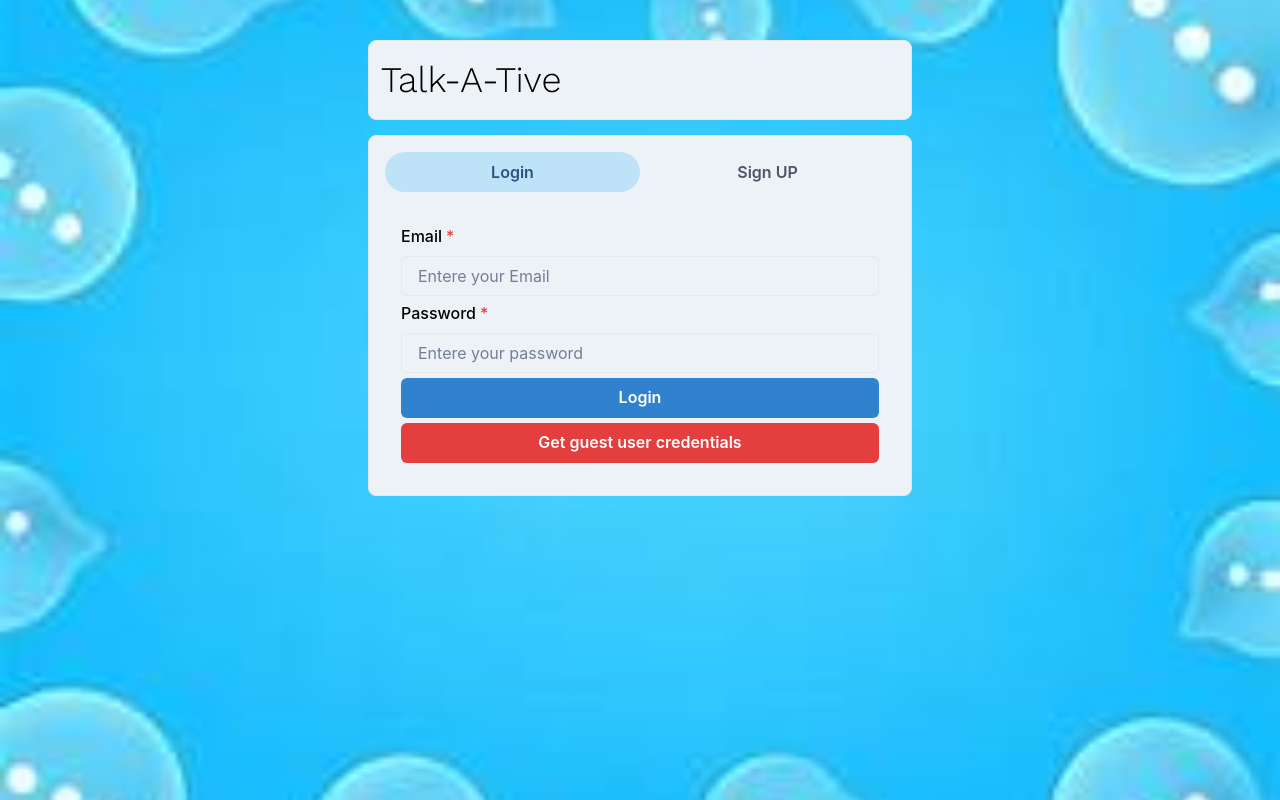
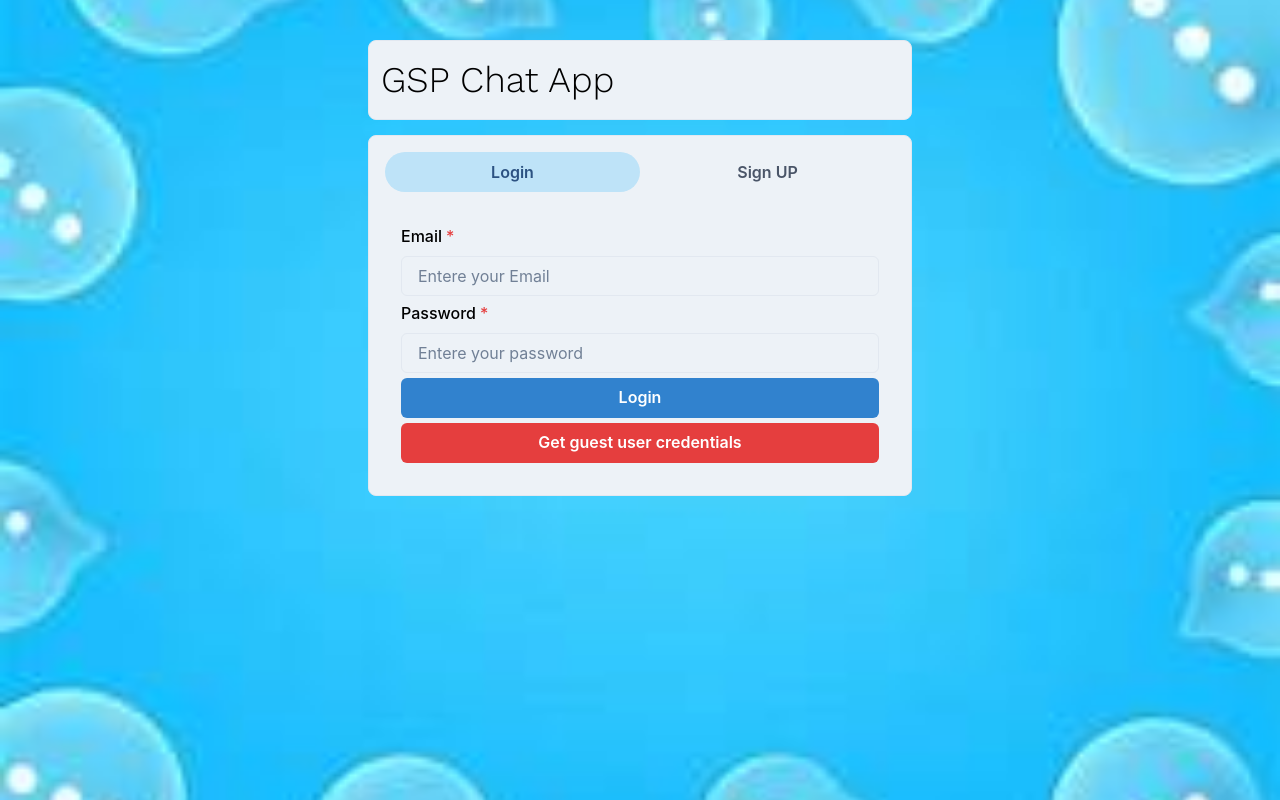
Before and after one commit to gaurav1200/MERN-CHAT-APP, a React (Create React App) app in the folder frontend/: page / in a window 1280 px wide. Built offline with nearby package versions, Linux system fonts and the light colour scheme.

Commit message:
added some new chnages

```diff
--- a/frontend/public/index.html
+++ b/frontend/public/index.html
@@ -2,7 +2,7 @@
 <html lang="en">
   <head>
     <meta charset="utf-8" />
-    <link rel="icon" href="%PUBLIC_URL%/favicon.ico" />
+    <link rel="icon" href="%PUBLIC_URL%/logo-color.png" />
     <meta name="viewport" content="width=device-width, initial-scale=1" />
     <meta name="theme-color" content="#000000" />
     <meta
@@ -31,7 +31,7 @@
       work correctly both with client-side routing and a non-root public URL.
       Learn how to configure a non-root public URL by running `npm run build`.
     -->
-    <title>React App</title>
+    <title>GSP Chat App</title>
   </head>
   <body>
     <noscript>You need to enable JavaScript to run this app.</noscript>
--- a/frontend/src/components/MyChats.js
+++ b/frontend/src/components/MyChats.js
@@ -44,7 +44,7 @@ const MyChats = ({ fetchAgain }) => {
   };
 
   useEffect(() => {
-    setLoggedUser(JSON.parse(localStorage.getItem("userInfo")));
+    setLoggedUser(JSON.parse(sessionStorage.getItem("userInfo")));
     fetchChats();
   }, [fetchAgain]);
   return (
--- a/frontend/src/components/SingleChat.js
+++ b/frontend/src/components/SingleChat.js
@@ -22,7 +22,7 @@ import Lottie from "react-lottie";
 import animationData from "../animations/type.json";
 
 const ENDPOINT =
-  process.env.ENDPOINT || "https://gsp-mern-chat-app.onrender.com/";
+  process.env.ENDPOINT || "https://gsp-mern-chat-app.onrender.com";
 var socket, selectedChatCompare;
 
 function SingleChat({ fetchAgain, setFetchAgain }) {
--- a/frontend/src/pages/HomePage.js
+++ b/frontend/src/pages/HomePage.js
@@ -35,7 +35,7 @@ function HomePage() {
         borderWidth="1px"
       >
         <Text fontSize="4xl" fontFamily="Work sans" color="black">
-          Talk-A-Tive
+          GSP Chat App
         </Text>
       </Box>
       <Box bg="gray.100" w="100%" p={4} borderRadius="lg" borderWidth="1px">
--- a/package.json
+++ b/package.json
@@ -1,5 +1,5 @@
 {
-  "name": "talk-a-tive",
+  "name": "gsp-mern-chat-app",
   "version": "1.0.0",
   "description": "",
   "main": "server.js",
```
Also changed, not shown: frontend/public/logo-color.png (added), frontend/public/manifest.json.
